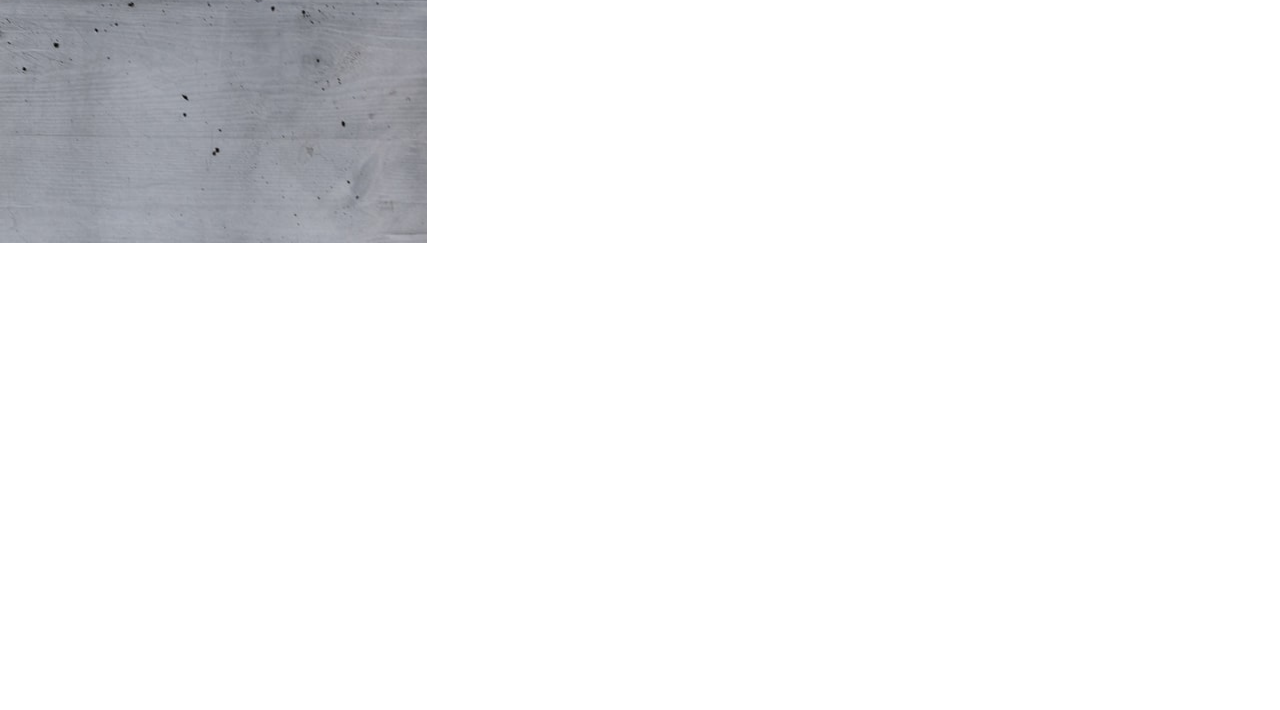
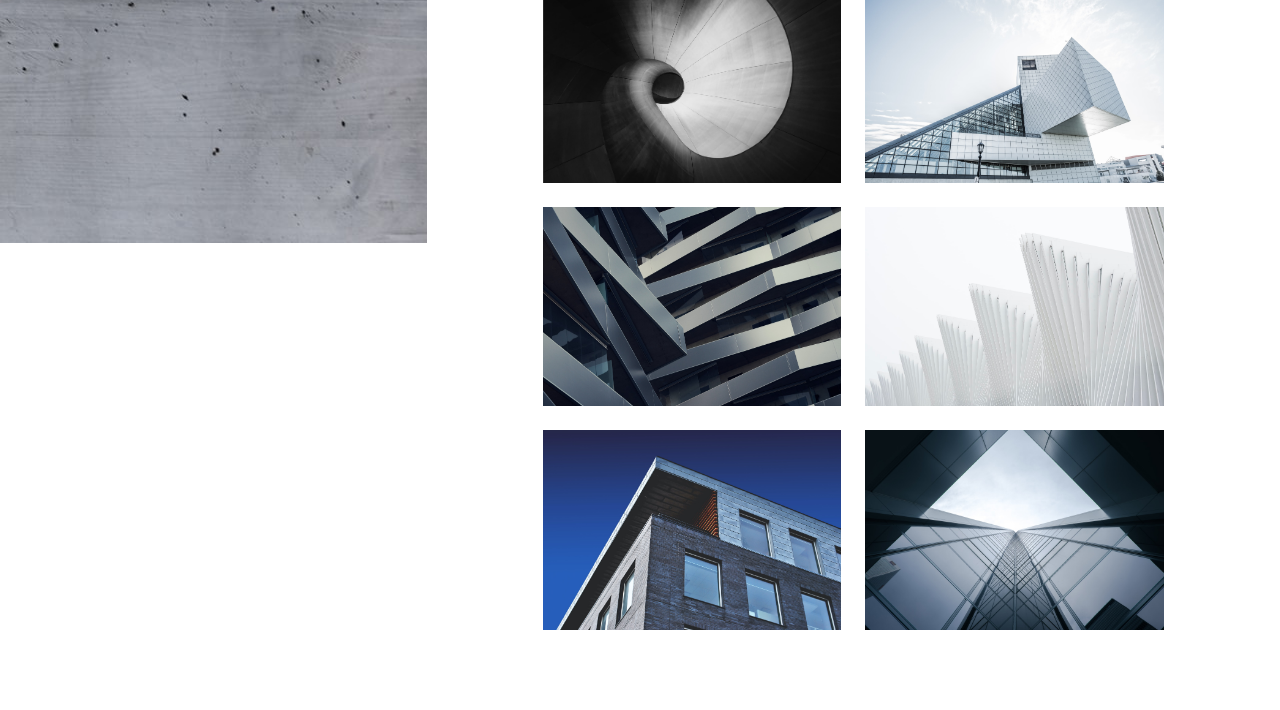
Before and after one commit to IlyaKrapivnoy/bootstrap_5_arc_portfolio, a plain HTML site: page index.html in a window 1280 px wide. Shown: the part 557-1267 px from the top of the page. Before the commit the page ends 800 px from the top, so only its background shows below. Drawn offline with nearby package versions, Linux system fonts and the light colour scheme.

Commit message:
section project

```diff
--- a/index.html
+++ b/index.html
@@ -56,6 +56,55 @@
               officiis ut ipsa minima itaque quaerat vitae!
             </p>
           </section>
+          <section class="project">
+            <h2>My Prejects:</h2>
+            <div class="container-fluid">
+              <div class="row gy-4">
+                <div class="col-md-6">
+                  <img
+                    src="img/g1.jpg"
+                    alt="Portfolio image"
+                    class="img-fluid thumbnail"
+                  />
+                </div>
+                <div class="col-md-6">
+                  <img
+                    src="img/g2.jpg"
+                    alt="Portfolio image"
+                    class="img-fluid thumbnail"
+                  />
+                </div>
+                <div class="col-md-6">
+                  <img
+                    src="img/g3.jpg"
+                    alt="Portfolio image"
+                    class="img-fluid thumbnail"
+                  />
+                </div>
+                <div class="col-md-6">
+                  <img
+                    src="img/g4.jpg"
+                    alt="Portfolio image"
+                    class="img-fluid thumbnail"
+                  />
+                </div>
+                <div class="col-md-6">
+                  <img
+                    src="img/g5.jpg"
+                    alt="Portfolio image"
+                    class="img-fluid thumbnail"
+                  />
+                </div>
+                <div class="col-md-6">
+                  <img
+                    src="img/g6.jpg"
+                    alt="Portfolio image"
+                    class="img-fluid thumbnail"
+                  />
+                </div>
+              </div>
+            </div>
+          </section>
         </div>
       </div>
     </div>
```
